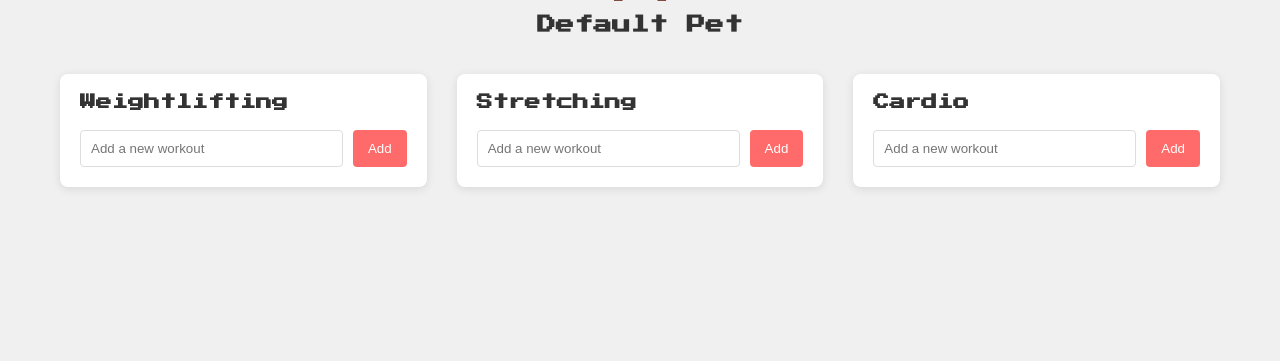
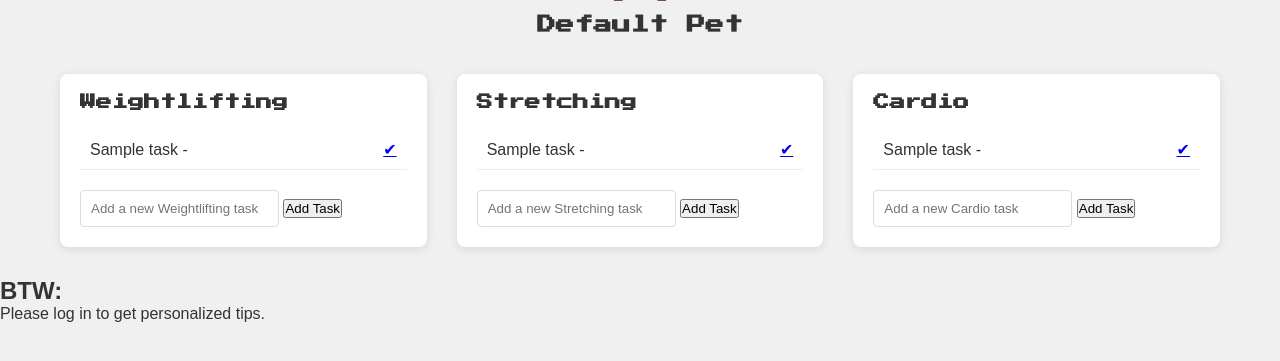
Before and after one commit to sarakhan7/FitPets, a Django app: template mywebsite/myapp/templates/home.html in a window 1280 px wide. Shown: the part 357-718 px from the top of the page. Run offline with Django 5.2, Linux system fonts and the light colour scheme; the template is opened without the code that fills it: most values are stand-ins (such as "Sample title", 1, 10 or a date in 2020).

Commit message:
split up lists

```diff
--- a/mywebsite/myapp/templates/home.html
+++ b/mywebsite/myapp/templates/home.html
@@ -40,52 +40,110 @@
   <div class="current-pet-container">
     <h2>Your Current Pet</h2>
     <div class="current-pet">
-          <img id="active-pet" src= "{% static 'images/default-pet.png' %}" alt="Your Pet" />
+      <img id="active-pet" src="{% static 'images/default-pet.png' %}" alt="Your Pet" />
       <h3 id="pet-name">Default Pet</h3>
     </div>
   </div>
   <div class="workouts-container">
-        <div class="workout-category" id="weightlifting">
+    <!-- Weightlifting Section -->
+    <div class="workout-category" id="exercise">
       <h3>Weightlifting</h3>
-          <ul class="workout-list" id="weightlifting-list">
-            <!-- Workouts will be added here -->
+      <ul class="workout-list" id="exercise-list">
+        {% for task in tasks_by_category.exercise %}
+          <li>
+            {{ task.title }} -
+            <a href="{% url 'mark_task_complete' category='exercise' task_id=task.id %}" class="complete-btn">✔</a>
+          </li>
+        {% empty %}
+          <li>No Weightlifting tasks found.</li>
+        {% endfor %}
       </ul>
       <div class="add-workout">
-            <input
-              type="text"
-              id="weightlifting-input"
-              placeholder="Add a new workout"
-            /><button class="add-btn" data-category="weightlifting">Add</button>
+        <form method="post" action="{% url 'add_task' category='exercise' %}">
+          {% csrf_token %}
+          <input type="text" name="title" placeholder="Add a new Weightlifting task" required />
+          <button type="submit">Add Task</button>
+        </form>
       </div>
     </div>
+
+    <!-- Stretching Section -->
     <div class="workout-category" id="stretching">
       <h3>Stretching</h3>
       <ul class="workout-list" id="stretching-list">
-            <!-- Workouts will be added here -->
+        {% for task in tasks_by_category.stretching %}
+          <li>
+            {{ task.title }} -
+            <a href="{% url 'mark_task_complete' category='stretching' task_id=task.id %}" class="complete-btn">✔</a>
+          </li>
+        {% empty %}
+          <li>No Stretching tasks found.</li>
+        {% endfor %}
       </ul>
       <div class="add-workout">
-            <input
-              type="text"
-              id="stretching-input"
-              placeholder="Add a new workout"
-            /><button class="add-btn" data-category="stretching">Add</button>
+        <form method="post" action="{% url 'add_task' category='stretching' %}">
+          {% csrf_token %}
+          <input type="text" name="title" placeholder="Add a new Stretching task" required />
+          <button type="submit">Add Task</button>
+        </form>
       </div>
     </div>
+
+    <!-- Cardio Section -->
     <div class="workout-category" id="cardio">
       <h3>Cardio</h3>
       <ul class="workout-list" id="cardio-list">
-            <!-- Workouts will be added here -->
+        {% for task in tasks_by_category.cardio %}
+          <li>
+            {{ task.title }} -
+            <a href="{% url 'mark_task_complete' category='cardio' task_id=task.id %}" class="complete-btn">✔</a>
+          </li>
+        {% empty %}
+          <li>No Cardio tasks found.</li>
+        {% endfor %}
       </ul>
       <div class="add-workout">
-            <input
-              type="text"
-              id="cardio-input"
-              placeholder="Add a new workout"
-            /><button class="add-btn" data-category="cardio">Add</button>
+        <form method="post" action="{% url 'add_task' category='cardio' %}">
+          {% csrf_token %}
+          <input type="text" name="title" placeholder="Add a new Cardio task" required />
+          <button type="submit">Add Task</button>
+        </form>
       </div>
     </div>
   </div>
 </main>
     <script src="script.js"></script>
+    <h2>BTW:</h2>
+    <ul id="tips-list">
+        <li>Loading tips...</li>
+    </ul>
+
+    <!-- JavaScript to fetch tips -->
+    <script>
+        async function fetchTips() {
+            try {
+                const response = await fetch('/get-tips/');
+                const data = await response.json();
+                const tipsList = document.getElementById('tips-list');
+                tipsList.innerHTML = '';  // Clear existing tips
+
+                if (data.tips.length > 0) {
+                    data.tips.forEach(tip => {
+                        const li = document.createElement('li');
+                        li.textContent = tip;
+                        tipsList.appendChild(li);
+                    });
+                } else {
+                    tipsList.innerHTML = '<li>No tips available at this time.</li>';
+                }
+            } catch (error) {
+                console.error("Failed to fetch tips:", error);
+                document.getElementById('tips-list').innerHTML = '<li>Failed to load tips.</li>';
+            }
+        }
+
+        // Fetch tips when the page loads
+        document.addEventListener('DOMContentLoaded', fetchTips);
+    </script>
   </body>
 </html>
```
Also changed, not shown: mywebsite/db.sqlite3. Lines whose indentation alone changed are shown as unchanged.
